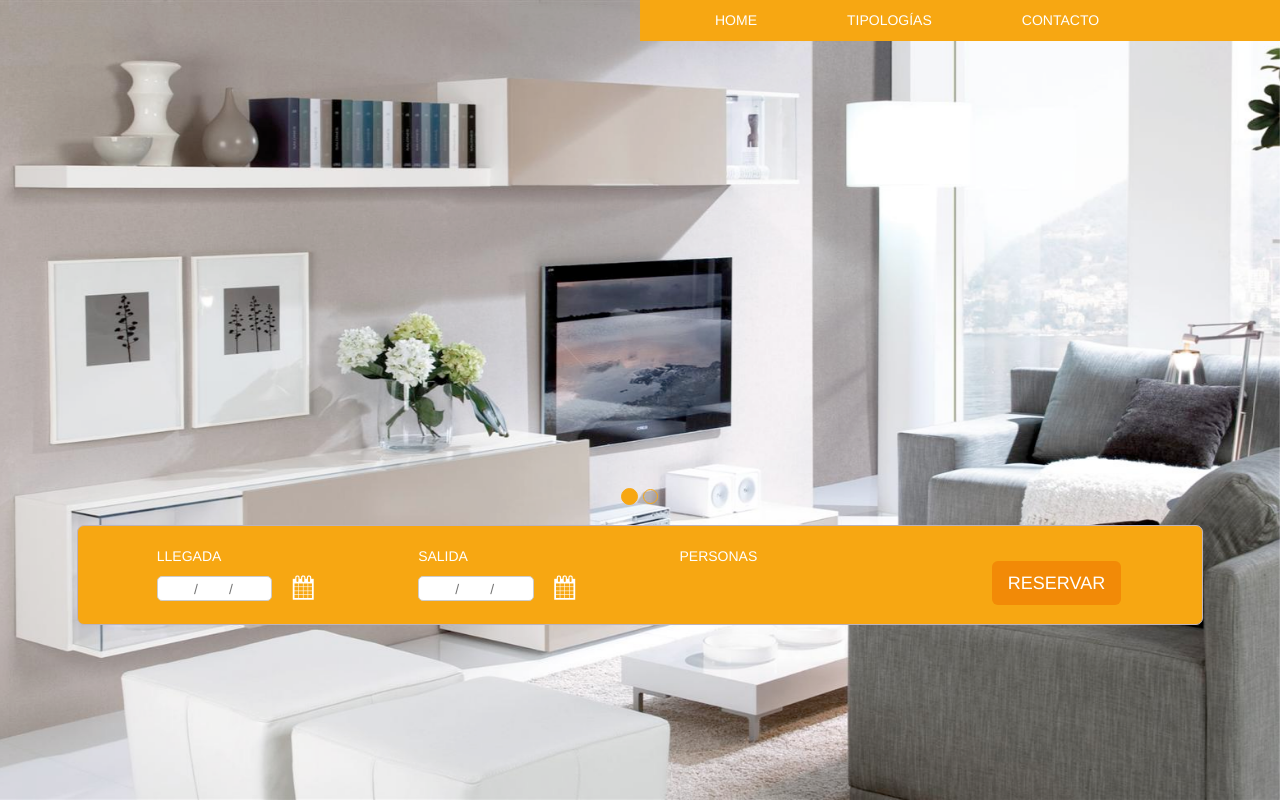
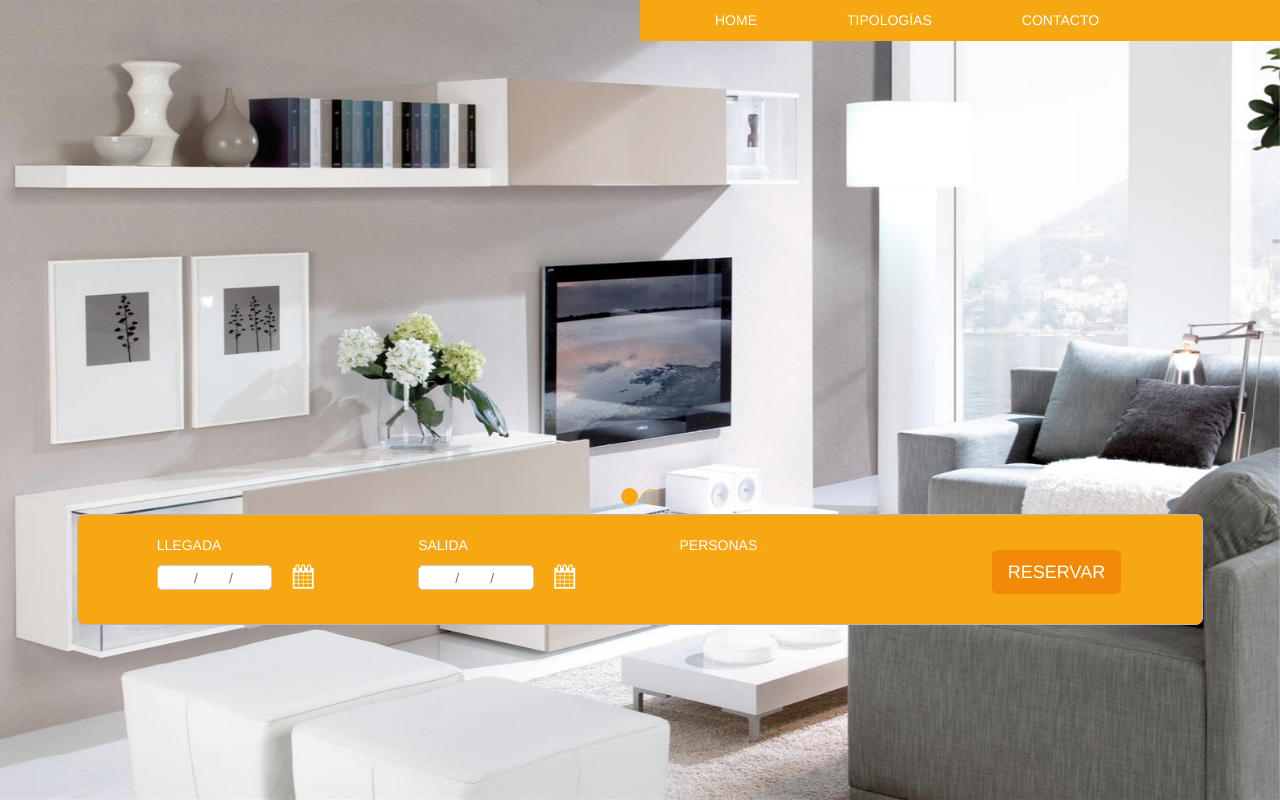
Before and after one commit to yamil777/in-project1, a CodeIgniter app: page /database/ in a window 1280 px wide. Run offline with CodeIgniter, Linux system fonts and the light colour scheme.

Commit message:
styles on reservation bar

```diff
--- a/css/general.css
+++ b/css/general.css
@@ -58,7 +58,7 @@
 
  .carousel-indicators.reservation-bar-container {
  	width: 88%;
- 	height: 100px;
+ 	height: auto;
  	background-color: #f7a712;
  	left: 36%;
   	bottom: 175px;
@@ -74,7 +74,7 @@
 .reservation-bar-container .reservation-tile {
 	min-width: 150px;
 	height: auto;
-
+	margin-bottom: 30px;
 }
 
 .reservation-tile > p {
@@ -153,3 +153,29 @@
 .date-icon {
 	cursor: pointer;
 }
+
+/*
+Media Queries
+*/
+.template {
+    /* rules for mobile vertical (< 480) */
+
+    @media (min-width: @screen-hs-min) {
+       /* rules for mobile horizontal (480 > 768)  */
+       .carousel-indicators.reservation-bar-container {
+ 			width: 70%;
+ 		}
+    }
+    @media (min-width: @screen-sm-min) {
+       /* rules for tablet (768 > 992) */
+        .carousel-indicators.reservation-bar-container {
+ 			width: 70%;
+ 		}
+    }
+    @media (min-width: @screen-md-min) {
+       /* rules for desktop (992 > 1200) */
+    }
+    @media (min-width: @screen-lg-min) {
+       /* rules for large (> 1200) */
+    }
+}
```
